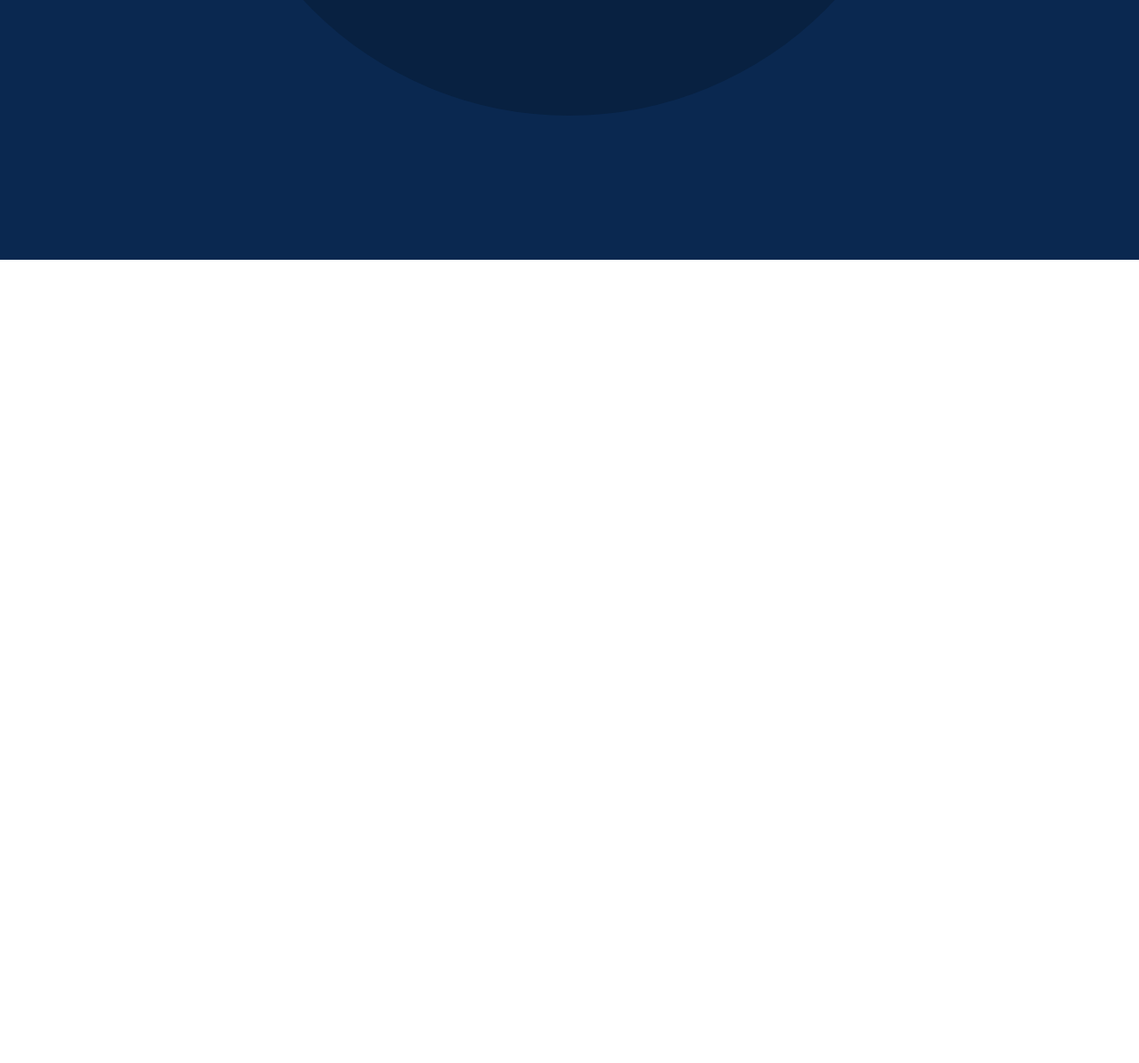
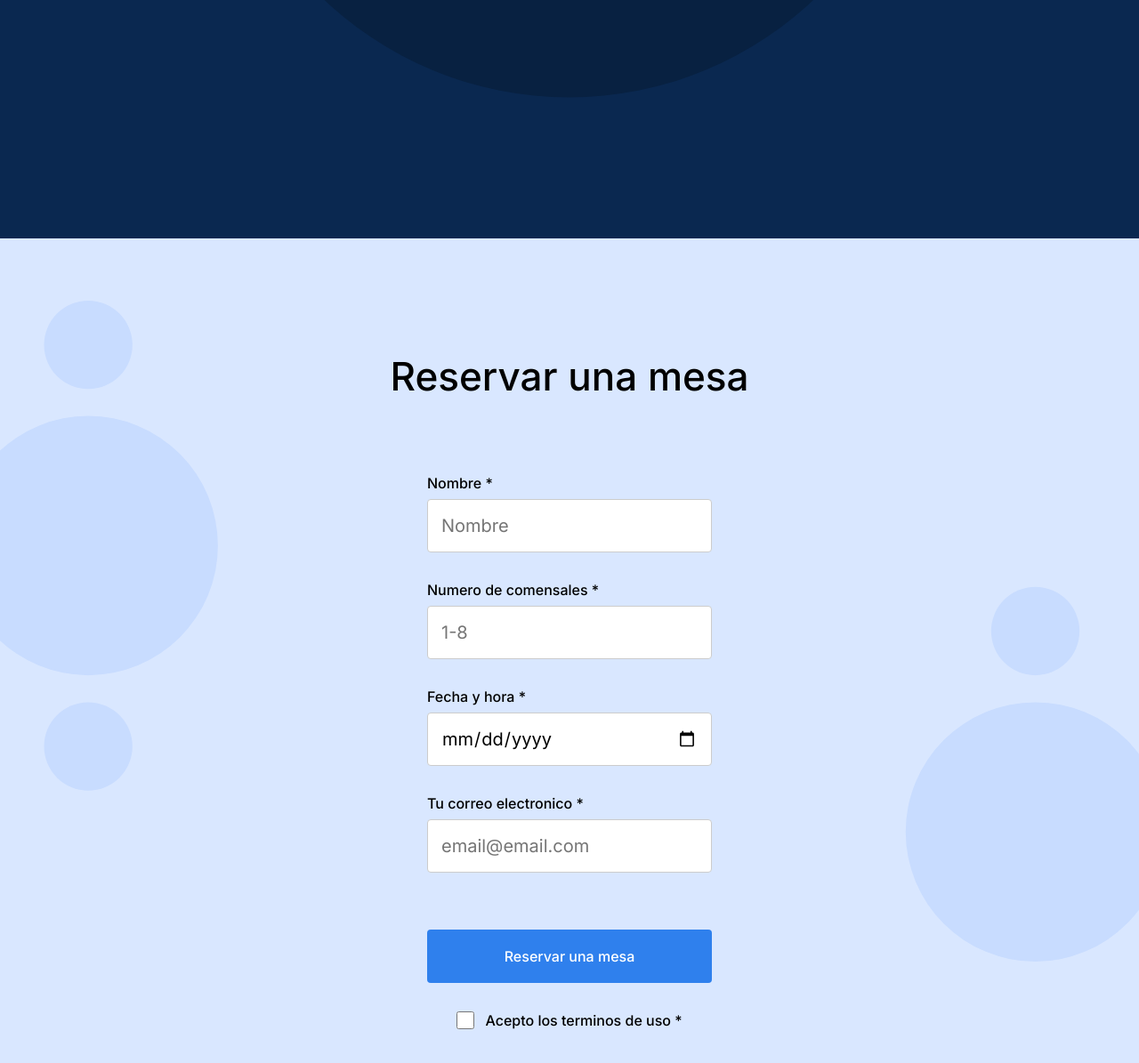
Before and after one commit to DarkDieval/web_project_coffeeshop, a plain HTML site: page index.html in a window 1280 px wide. Shown: the part 1647-2842 px from the top of the page at 89% size. Before the commit the page ends 1939 px from the top, so only its background shows below. Drawn offline with Linux system fonts and the light colour scheme.

Commit message:
add_section_reservation

```diff
--- a/index.html
+++ b/index.html
@@ -135,7 +135,33 @@
             </div>
           </div>
         </section>
-        <section class="reservation" id="reservation"></section>
+        <section class="reservation" id="reservation">
+          <h1 class="reservation__title">Reservar una mesa</h1>
+          <form action="" class="form">
+            <fieldset class="form__fieldset">
+              <label class="form__label form__label">Nombre</label>
+              <input type="text" class="form__input" placeholder="Nombre" />
+              <label class="form__label">Numero de comensales</label>
+              <input type="number" class="form__input" placeholder="1-8" />
+              <label class="form__label form__label">Fecha y hora</label>
+              <input type="date" class="form__input" />
+              <label class="form__label">Tu correo electronico</label>
+              <input
+                type="email"
+                class="form__input"
+                placeholder="email@email.com"
+              />
+
+              <button type="submit" class="form__button">
+                Reservar una mesa
+              </button>
+              <div class="form__checkbox">
+                <input type="checkbox" />
+                <label class="form__label">Acepto los terminos de uso</label>
+              </div>
+            </fieldset>
+          </form>
+        </section>
       </main>
       <footer class="footer"></footer>
     </div>
--- a/pages/index.css
+++ b/pages/index.css
@@ -141,6 +141,7 @@
   color: #ffffff;
   margin-top: auto;
   padding: 100px 0 215px;
+  height: 100vh;
 }
 
 /* Stage 2 - 12 - Recipes Title-->*/
@@ -154,6 +155,7 @@
 
 /* Stage 2 - 13 - Recipes Description-->*/
 .recipes__subtitle {
+  display: flex;
   margin: 24px 0px 0px 80px;
   max-width: 438px;
   font-weight: normal;
@@ -163,6 +165,7 @@
 
 /* Stage 2 - 15 - Video Content Item-->*/
 .recipes__videos {
+  display: flex;
   margin: 80px;
   display: flex;
   justify-content: center;
@@ -171,14 +174,121 @@
 
 /* Stage 2 - 16 - Video Iframe-->*/
 .recipes__video-item {
+  display: flex;
   width: 100%; /* Asegura que el div padre controle el ancho */
   max-width: 560px; /* Tamaño máximo */
 }
 
 /* Stage 2 - 17 - Video Caption-->*/
 .recipes__video-caption {
+  display: flex;
   margin: 24px 0px 215px 0px;
   font-weight: 500;
   font-size: 20px;
   line-height: 30px;
 }
+
+.reservation {
+  background-image: url("/images/background_reservation.svg");
+  background-repeat: no-repeat;
+  background-position: center;
+  background-size: cover;
+  background-color: #d9e7ff;
+  color: #000000;
+  display: flex;
+  flex-direction: column;
+  align-items: center;
+  padding-bottom: 120px;
+}
+
+.reservation__title {
+  align-items: center;
+  padding-top: 100px;
+  font-family: Inter;
+  font-style: normal;
+  font-weight: 500;
+  font-size: 44px;
+  line-height: 52px;
+}
+
+.form {
+  display: flex;
+  flex-direction: column;
+  align-items: center;
+  max-width: 385px;
+  padding-top: 48px;
+}
+
+.form__fieldset {
+  border: none;
+  display: flex;
+  flex-direction: column;
+}
+
+.form__label {
+  display: block;
+  font-size: 16px;
+  font-family: Inter;
+  font-style: normal;
+  font-weight: 500;
+  font-size: 16px;
+  line-height: 20px;
+}
+
+.form__label::after {
+  content: " *";
+  color: #000000;
+}
+
+.form__input {
+  width: 100%; /* Asegura que el input ocupe todo el ancho disponible */
+  height: 60px; /* Altura de 60px */
+  padding: 15px; /* Ajusta el padding para centrar el texto verticalmente */
+  border: 1px solid #ccc;
+  border-radius: 4px;
+  box-sizing: border-box; /* Incluye el padding y el borde en el ancho total */
+  margin-top: 8px;
+  margin-bottom: 32px;
+  font-family: Inter;
+  font-style: normal;
+  font-weight: normal;
+  font-size: 20px;
+  line-height: 30px;
+}
+
+.form__button {
+  width: 100%; /* Asegura que el botón ocupe todo el ancho disponible */
+  height: 60px; /* Altura de 60px */
+  display: flex;
+  align-items: center; /* Centra verticalmente el texto */
+  justify-content: center; /* Centra horizontalmente el texto */
+  margin-top: 32px;
+  background-color: #2f80ed;
+  color: #ffffff;
+  border: none;
+  border-radius: 4px;
+  cursor: pointer;
+  margin-bottom: 32px;
+  max-width: 385px;
+  font-family: Inter;
+  font-style: normal;
+  font-weight: 500;
+  font-size: 16px;
+  line-height: 20px;
+}
+
+.form__button:hover {
+  opacity: 0.7;
+}
+
+.form__checkbox {
+  display: flex;
+  align-items: center;
+  justify-content: center;
+}
+
+.form__checkbox input[type="checkbox"] {
+  width: 20px; /* Tamaño del checkbox */
+  height: 20px; /* Tamaño del checkbox */
+  margin-right: 12px;
+}
```
